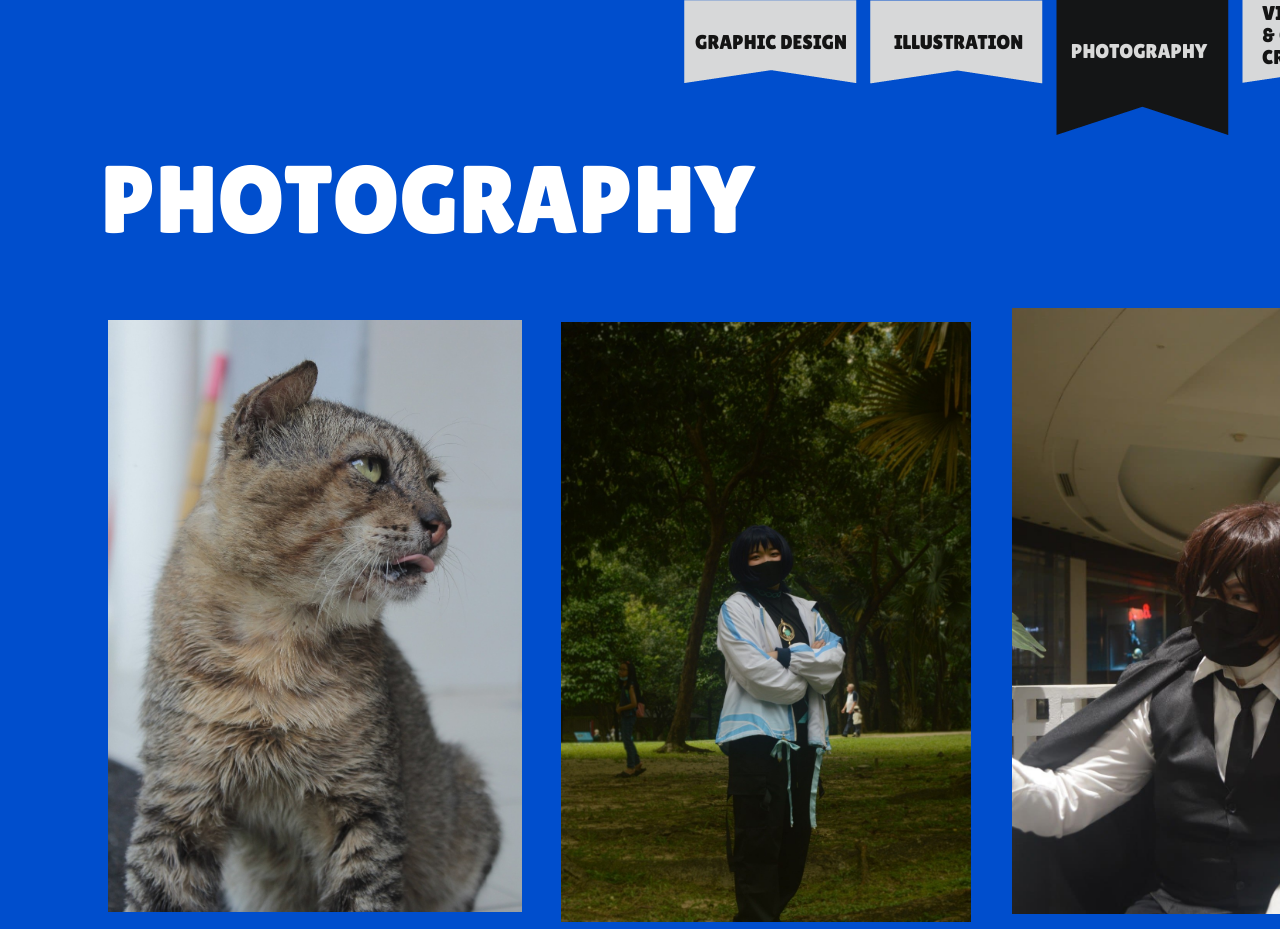
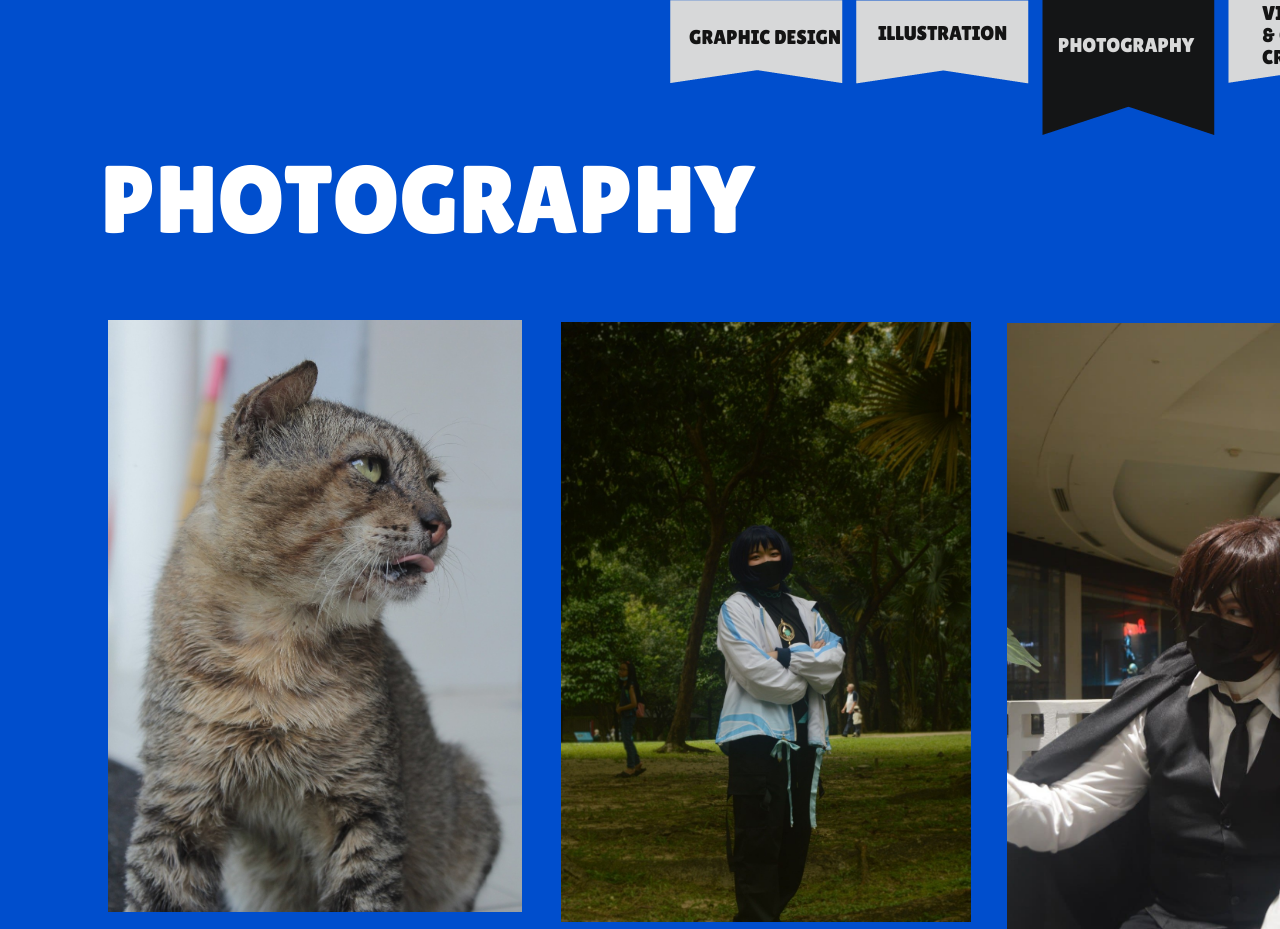
Before and after one commit to umecama/iffashafiera, a plain HTML site: page photo.html in a window 1280 px wide. Shown: the top 929 px of the page. Drawn offline with nearby package versions, Linux system fonts and the light colour scheme.

Commit message:
Add files via upload

```diff
--- a/photo.css
+++ b/photo.css
@@ -41,8 +41,8 @@
     position: absolute;
     width: 445px;
     height: 646px;
-    top: 264px;
-    left: 980px;
+    top: 279px;
+    left: 975px;
 }
 
 .photo .rectangle {
@@ -158,7 +158,7 @@
     width: 753px;
     height: 114px;
     top: -1px;
-    left: 684px;
+    left: 670px;
 }
 
 .photo .overlap-4 {
@@ -252,8 +252,8 @@
 .photo .text-wrapper-3 {
     position: absolute;
     width: 134px;
-    top: 30px;
-    left: 21px;
+    top: 21px;
+    left: 5px;
     font-family: "Lilita One", cursive;
     font-weight: 400;
     color: #141414;
@@ -275,8 +275,8 @@
 .photo .text-wrapper-4 {
     position: absolute;
     width: 172px;
-    top: 30px;
-    left: 10px;
+    top: 25px;
+    left: 4px;
     font-family: "Lilita One", cursive;
     font-weight: 400;
     color: #141414;
@@ -326,8 +326,8 @@
 .photo .text-wrapper-6 {
     position: absolute;
     width: 178px;
-    top: 40px;
-    left: 13px;
+    top: 34px;
+    left: 0px;
     font-family: "Lilita One", cursive;
     font-weight: 400;
     color: #d9d9d9;
```
Also changed, not shown: vid.css (+5 -5 lines), video.html (+1 -1 lines).
